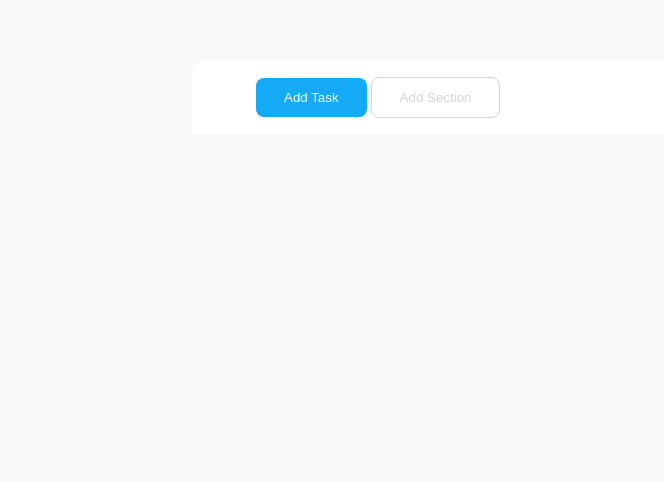
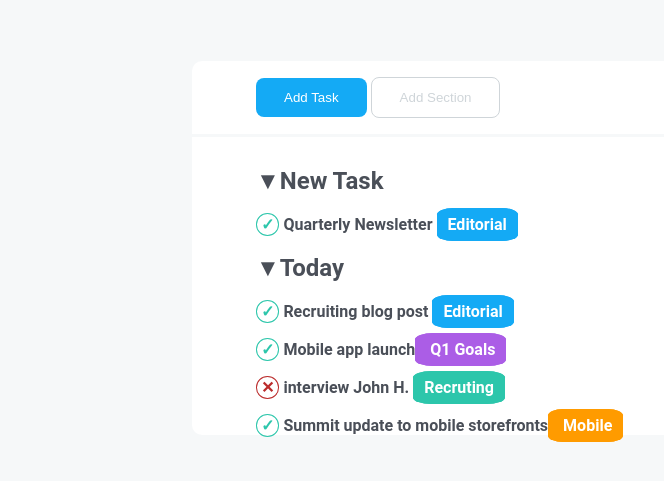
Before and after one commit to GabriPini/html-css-toboolist, a plain HTML site: page index.html in a window 1280 px wide. Shown: the part 115-596 px from the top of the page, without its empty margins (0-664 px from the left). Drawn offline with Linux system fonts and the light colour scheme.

Commit message:
add main and created div

```diff
--- a/css/style.css
+++ b/css/style.css
@@ -21,23 +21,24 @@ body{
     font-size: 3rem;
     font-family: 'Roboto', sans-serif;;
     font-weight: 800;
-    vertical-align: middle
+    vertical-align: middle;
+
 
 }
 
 main{
-    margin-top: 4em;
-    margin-left: 12em;
-    margin-right: 12em;
+    margin-top: 4rem;
+    margin-left: 12rem;
+    margin-right: 12rem;
 
 }
 
 .Buttons{
-    padding: 1em;
+    padding: 1rem;
     border-top-left-radius: 10px;
     border-top-right-radius: 10px;
-    padding-left: 4em;
-    padding-top: 1,5em;
+    padding-left: 4rem;
+    padding-top: 1,5rem;
 
     background-color: white;
 
@@ -61,3 +62,65 @@ main{
     border:0.1px solid #CFD5D9;
 
 }
+
+.tasks{
+    font-family: 'Roboto', sans-serif;;
+    font-weight: 600;
+    margin-top: 3px;
+    border-bottom-left-radius: 10px;
+    border-bottom-right-radius: 10px;
+    padding-left: 4rem;
+    padding-top: 1,5rem;
+    background-color: white;
+    color: #4A4F58;
+}
+
+.new_task{
+    padding-top: 10px;
+
+
+}
+.circle-checkmark {
+    color: #2CC6AB;
+    border: 1px solid #2CC6AB;
+    padding: 1px 4px;
+    border-radius: 50%;
+  }
+
+ .circle-ballot{
+    color: #bb2c2c;
+    border: 1px solid #bb2c2c;
+    padding: 1px 4px;
+    border-radius: 50%;
+
+ }
+
+  .Contenit{
+    color: rgb(255, 255, 255);
+    background-color: #14AAF5;
+    border: 1px solid #14AAF5 ;
+    padding: 6px 10px;
+    border-radius: 20%;
+  }
+  .Contenit1{
+    color: rgb(255, 255, 255);
+    background-color: #AB5DE6;
+    border: 1px solid #AB5DE6 ;
+    padding: 6px 10px;
+    border-radius: 20%;
+  }
+
+  .Contenit2{
+    color: rgb(255, 255, 255);
+    background-color: #2CC6AB;
+    border: 1px solid #2CC6AB ;
+    padding: 6px 10px;
+    border-radius: 20%;
+  }
+  .Contenit3{
+    color: rgb(255, 255, 255);
+    background-color: #FF9B00;
+    border: 1px solid #FF9B00;
+    padding: 6px 10px;
+    border-radius: 20%;
+  }
--- a/index.html
+++ b/index.html
@@ -21,6 +21,36 @@
             <button class="button_task">Add Task</button>
             <button class="button_section">Add Section</button>
         </div>
+        <!-- task -->
+        <div class="tasks">
+            <div class="new_task">
+                <h2>&#x25BC;New Task</h2>
+                <span class="circle-checkmark">✓</span>
+                <span>Quarterly Newsletter <span class="Contenit">Editorial</span></span>
+            </div>
+
+            <div class="today">
+                <h2>&#x25BC;Today</h2>
+                <span class="circle-checkmark">✓</span>
+                <span>Recruiting blog post <span class="Contenit"> Editorial</span></span><br><br>
+                <span class="circle-checkmark">✓</span>
+                <span>Mobile app launch<span class="Contenit1"> Q1 Goals</span></span>
+                <br><br>
+                <span class="circle-ballot">&#10005;</span>
+                <span>interview John H. <span class="Contenit2"> Recruting</span></span>
+                <br><br>
+                <span class="circle-checkmark">✓</span>
+                <span>Summit update to mobile storefronts<span class="Contenit3"> Mobile</span></span>
+
+
+
+            </div>
+
+            <div class="upcoming">
+
+            </div>
+
+        </div>
 
 
 
```
